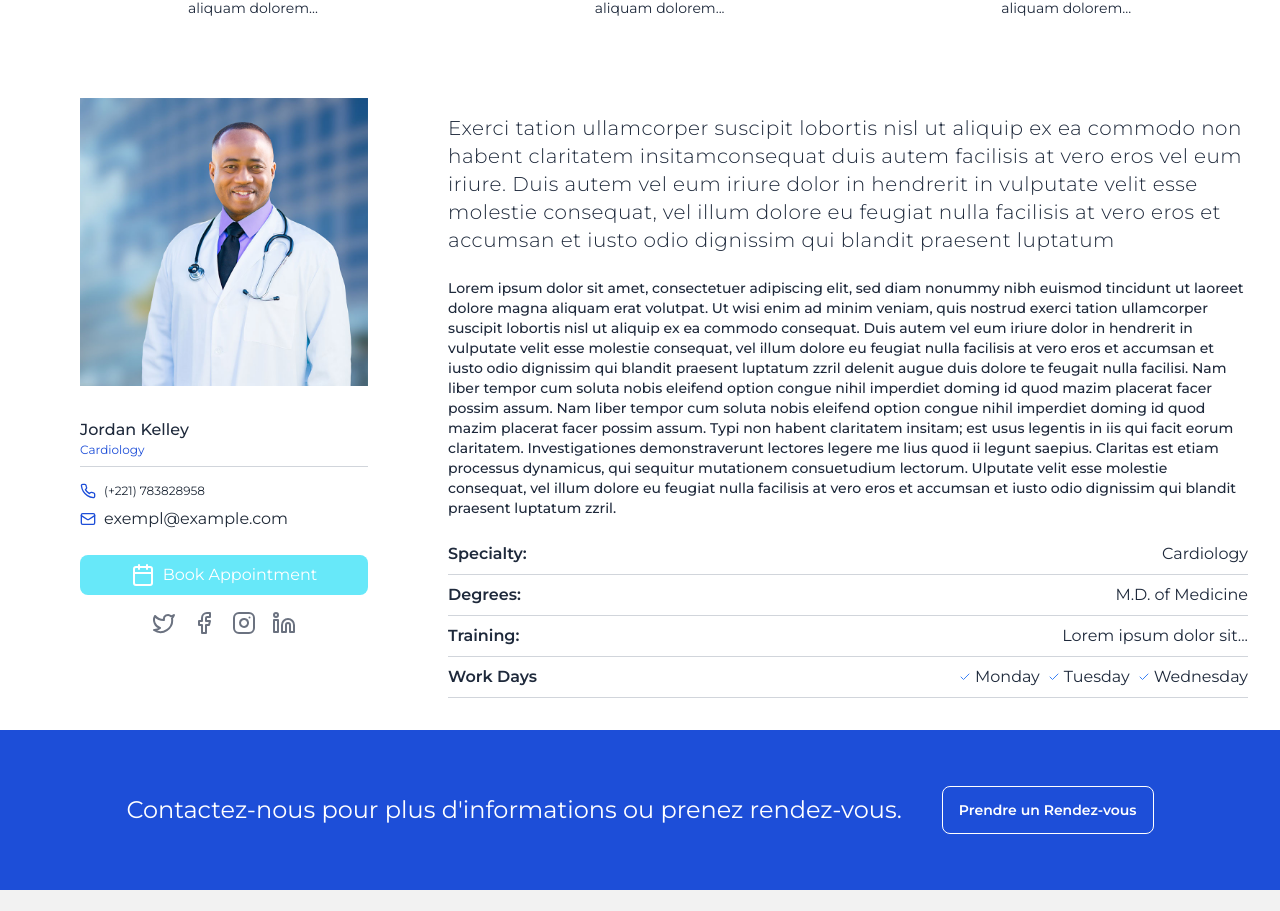
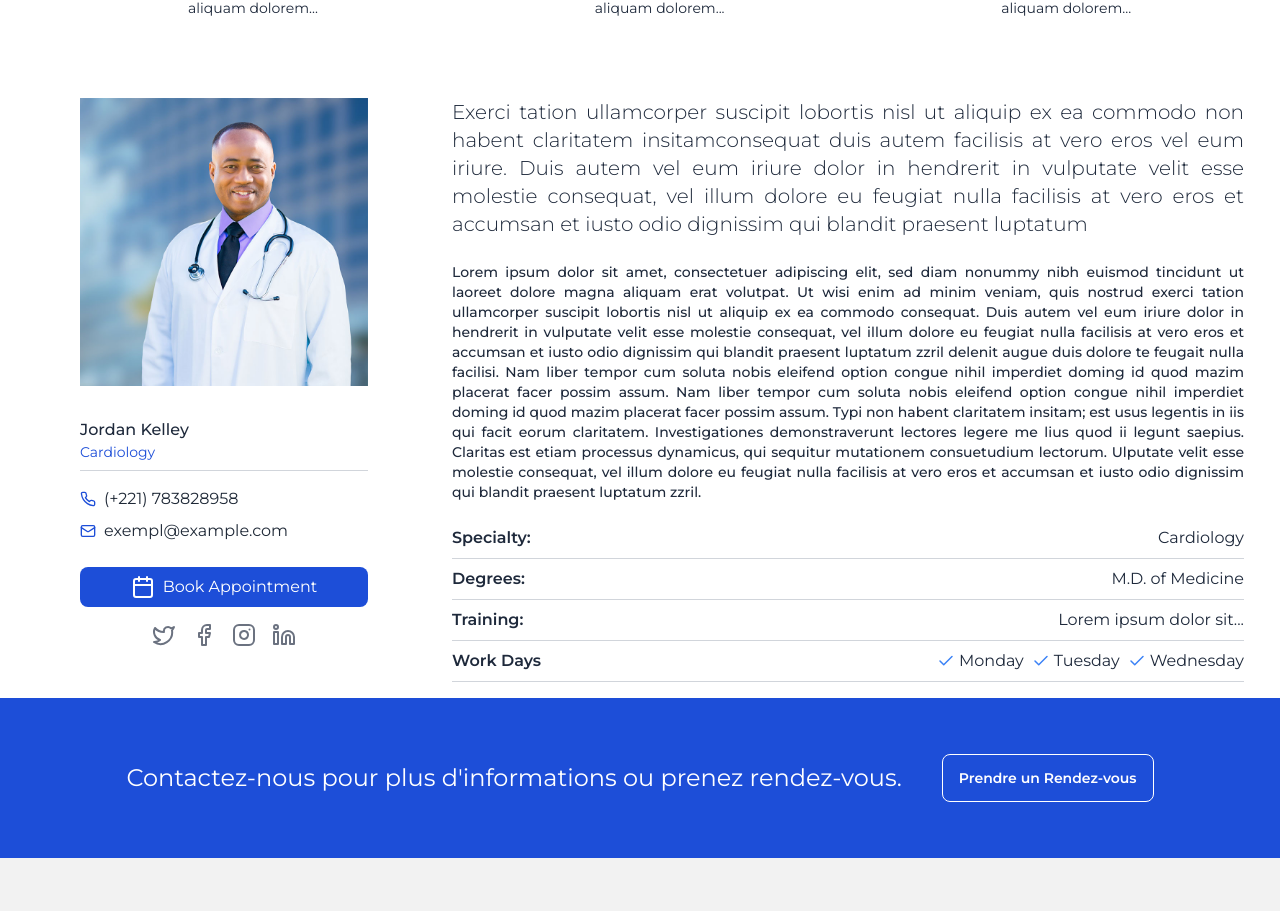
Before and after one commit to latyr0503/projet_final_talent4startup, a React (Vite) app: page /services in a window 1280 px wide. Shown: the part 1426-2337 px from the top of the page. Built offline with nearby package versions, Linux system fonts and the light colour scheme.

Commit message:
recup travail khoudia

```diff
--- a/src/components/DetailDoctor.jsx
+++ b/src/components/DetailDoctor.jsx
@@ -31,8 +31,10 @@ const DetailDoctor = () => {
         <div className="flex flex-col">
           <img src={medecin} alt="medecin" className="w-80 md:w-72 lg:w-72" />
           <h3 className="mt-8 font-medium">Jordan Kelley</h3>
-          <h6 className="text-xs text-blue-700 border-b border-gray-300 pb-2 font-normal">Cardiology</h6>
-          <div className="mt-4 flex items-center text-gray-800 text-xs" >
+          <h6 className="text-sm text-blue-700 border-b border-gray-300 pb-2 font-normal">
+            Cardiology
+          </h6>
+          <div className="mt-4 flex items-center text-gray-800">
             <Phone className="mr-2 text-blue-700 size-4" />
             <span>(+221) 783828958</span>
           </div>
@@ -43,21 +45,23 @@ const DetailDoctor = () => {
         </div>
 
         <button
-          className="mt-6 px-4 py-2 bg-cyan-300 w-72 md:w-64 lg:w-72 text-white rounded-lg hover:bg-cyan-400 flex items-center justify-center"
+          className="mt-6 px-4 py-2 bg-blue-700 w-72 md:w-64 lg:w-72 text-white rounded-lg hover:bg-blue-500 flex items-center justify-center"
           onClick={handleOpenModal}
         >
           <Calendar className="mr-2" />
           Book Appointment
         </button>
         {isModalOpen && (
-          <div className="mt-2 w-72 md:w-64 lg:w-72 bg-cyan-700 p-6 rounded-lg bg-cyan-700 shadow-lg shadow-cyan-500/50">
-            <h6 className="text-white">We are here for you</h6>
-            <h2 className="text-lg font-bold mb-4 text-white">Book Appointment</h2>
+          <div className="mt-2 w-72 md:w-64 lg:w-72 bg-blue-700 p-6 rounded-lg ">
+            <h6 className="text-white">Nous sommes là pour vous</h6>
+            <h2 className="text-lg font-bold mb-4 text-white">
+              Prendre un rendez-vous
+            </h2>
             <form>
               <div className="mb-4">
                 <input
                   type="text"
-                  className="border rounded w-full py-2 px-3 bg-white"
+                  className="border rounded-lg w-full py-2 px-3 bg-white"
                   placeholder="Your full name"
                   required
                 />
@@ -65,7 +69,7 @@ const DetailDoctor = () => {
               <div className="mb-4">
                 <input
                   type="tel"
-                  className="border rounded w-full py-2 px-3 bg-white"
+                  className="border rounded-lg w-full py-2 px-3 bg-white"
                   placeholder="Phone"
                   required
                 />
@@ -73,22 +77,22 @@ const DetailDoctor = () => {
               <div className="mb-4">
                 <input
                   type="date"
-                  className="border rounded w-full py-2 px-3 bg-white"
+                  className="border rounded-lg w-full py-2 px-3 bg-white"
                   required
                 />
               </div>
               <div className="mb-4">
                 <input
                   type="time"
-                  className="border rounded w-full py-2 px-3 bg-white"
+                  className="border rounded-lg w-full py-2 px-3 bg-white"
                   required
                 />
               </div>
               <button
                 type="submit"
-                className="bg-cyan-300 text-white px-4 py-2 rounded-lg flex items-center w-full gap-2 hover:bg-cyan-600 transition-transform transform hover:translate-y-1"
+                className="bg-white text-sm font-bold text-blue-700 px-4 py-2 rounded-lg flex items-center w-full gap-2 transition-transform transform hover:translate-y-1"
               >
-                Book Appointment
+                Prendre un rendez-vous
                 <svg
                   className="w-4 h-4 transition-transform transform group-hover:translate-x-2"
                   stroke="currentColor"
@@ -108,12 +112,11 @@ const DetailDoctor = () => {
           </div>
         )}
 
-        <div className="flex justify-center items-center my-4">
+        <div className="flex  items-center my-4">
           <a
             href={doctor.twitter}
             className="mx-2 text-gray-500 hover:text-blue-600"
             target="_blank"
-            rel="noopener noreferrer"
           >
             <Twitter />
           </a>
@@ -121,7 +124,6 @@ const DetailDoctor = () => {
             href={doctor.facebook}
             className="mx-2 text-gray-500 hover:text-blue-600"
             target="_blank"
-            rel="noopener noreferrer"
           >
             <Facebook />
           </a>
@@ -129,7 +131,6 @@ const DetailDoctor = () => {
             href={doctor.instagram}
             className="mx-2 text-gray-500 hover:text-blue-600"
             target="_blank"
-            rel="noopener noreferrer"
           >
             <Instagram />
           </a>
@@ -137,20 +138,41 @@ const DetailDoctor = () => {
             href={doctor.linkedin}
             className="mx-2 text-gray-500 hover:text-blue-600"
             target="_blank"
-            rel="noopener noreferrer"
           >
             <Linkedin />
           </a>
         </div>
       </div>
-      <div className="md:w-2/3 p-4">
-        <p className="text-xl tracking-wide font-light">
-          Exerci tation ullamcorper suscipit lobortis nisl ut aliquip ex ea commodo non habent claritatem insitamconsequat duis autem facilisis at vero eros vel eum iriure. Duis autem vel eum iriure dolor in hendrerit in vulputate velit esse molestie consequat, vel illum dolore eu feugiat nulla facilisis at vero eros et accumsan et iusto odio dignissim qui blandit praesent luptatum
-        </p><br />
-        <p className="font-medium text-sm">Lorem ipsum dolor sit amet, consectetuer adipiscing elit, sed diam nonummy nibh euismod tincidunt ut laoreet dolore magna aliquam erat volutpat. Ut wisi enim ad minim veniam, quis nostrud exerci tation ullamcorper suscipit lobortis nisl ut aliquip ex ea commodo consequat. Duis autem vel eum iriure dolor in hendrerit in vulputate velit esse molestie consequat, vel illum dolore eu feugiat nulla facilisis at vero eros et accumsan et iusto odio dignissim qui blandit praesent luptatum zzril delenit augue duis dolore te feugait nulla facilisi. Nam liber tempor cum soluta nobis eleifend option congue nihil imperdiet doming id quod mazim placerat facer possim assum. Nam liber tempor cum soluta nobis eleifend option congue nihil imperdiet doming id quod mazim placerat facer possim assum. Typi non habent claritatem insitam; est usus legentis in iis qui facit eorum claritatem. Investigationes demonstraverunt lectores legere me lius quod ii legunt saepius. Claritas est etiam processus dynamicus, qui sequitur mutationem consuetudium lectorum. Ulputate velit esse molestie consequat, vel illum dolore eu feugiat nulla facilisis at vero eros et accumsan et iusto odio dignissim qui blandit praesent luptatum zzril.
-
+      <div className="md:w-2/3 px-5 ">
+        <p className="text-xl text-justify font-light">
+          Exerci tation ullamcorper suscipit lobortis nisl ut aliquip ex ea
+          commodo non habent claritatem insitamconsequat duis autem facilisis at
+          vero eros vel eum iriure. Duis autem vel eum iriure dolor in hendrerit
+          in vulputate velit esse molestie consequat, vel illum dolore eu
+          feugiat nulla facilisis at vero eros et accumsan et iusto odio
+          dignissim qui blandit praesent luptatum
         </p>
-        <div className="mt-6">
+        <br />
+        <p className="font-medium text-justify text-sm">
+          Lorem ipsum dolor sit amet, consectetuer adipiscing elit, sed diam
+          nonummy nibh euismod tincidunt ut laoreet dolore magna aliquam erat
+          volutpat. Ut wisi enim ad minim veniam, quis nostrud exerci tation
+          ullamcorper suscipit lobortis nisl ut aliquip ex ea commodo consequat.
+          Duis autem vel eum iriure dolor in hendrerit in vulputate velit esse
+          molestie consequat, vel illum dolore eu feugiat nulla facilisis at
+          vero eros et accumsan et iusto odio dignissim qui blandit praesent
+          luptatum zzril delenit augue duis dolore te feugait nulla facilisi.
+          Nam liber tempor cum soluta nobis eleifend option congue nihil
+          imperdiet doming id quod mazim placerat facer possim assum. Nam liber
+          tempor cum soluta nobis eleifend option congue nihil imperdiet doming
+          id quod mazim placerat facer possim assum. Typi non habent claritatem
+          insitam; est usus legentis in iis qui facit eorum claritatem.
+          Investigationes demonstraverunt lectores legere me lius quod ii legunt
+          saepius. Claritas est etiam processus dynamicus, qui sequitur
+          mutationem consuetudium lectorum. Ulputate velit esse molestie
+          consequat, vel illum dolore eu feugiat nulla facilisis at vero eros et
+          accumsan et iusto odio dignissim qui blandit praesent luptatum zzril.
+        </p>
         <div className="mt-6">
           <div className="flex justify-between border-b border-gray-300 pb-2">
             <span className="font-semibold">Specialty:</span>
@@ -168,19 +190,18 @@ const DetailDoctor = () => {
             <span className="font-semibold">Work Days</span>
             <span className="flex space-x-2">
               <span className="flex items-center">
-                  <Check size={12} className="text-blue-500" />
+                <Check size={18} className="text-blue-500" />
                 <span className="ml-1">Monday</span>
               </span>
               <span className="flex items-center">
-                  <Check size={12} className="text-blue-500" />
+                <Check size={18} className="text-blue-500" />
                 <span className="ml-1">Tuesday</span>
               </span>
               <span className="flex items-center">
-                  <Check size={12} className="text-blue-500" />
+                <Check size={18} className="text-blue-500" />
                 <span className="ml-1">Wednesday</span>
               </span>
             </span>
-            </div>
           </div>
         </div>
       </div>
```
Lines whose indentation alone changed are shown as unchanged.
